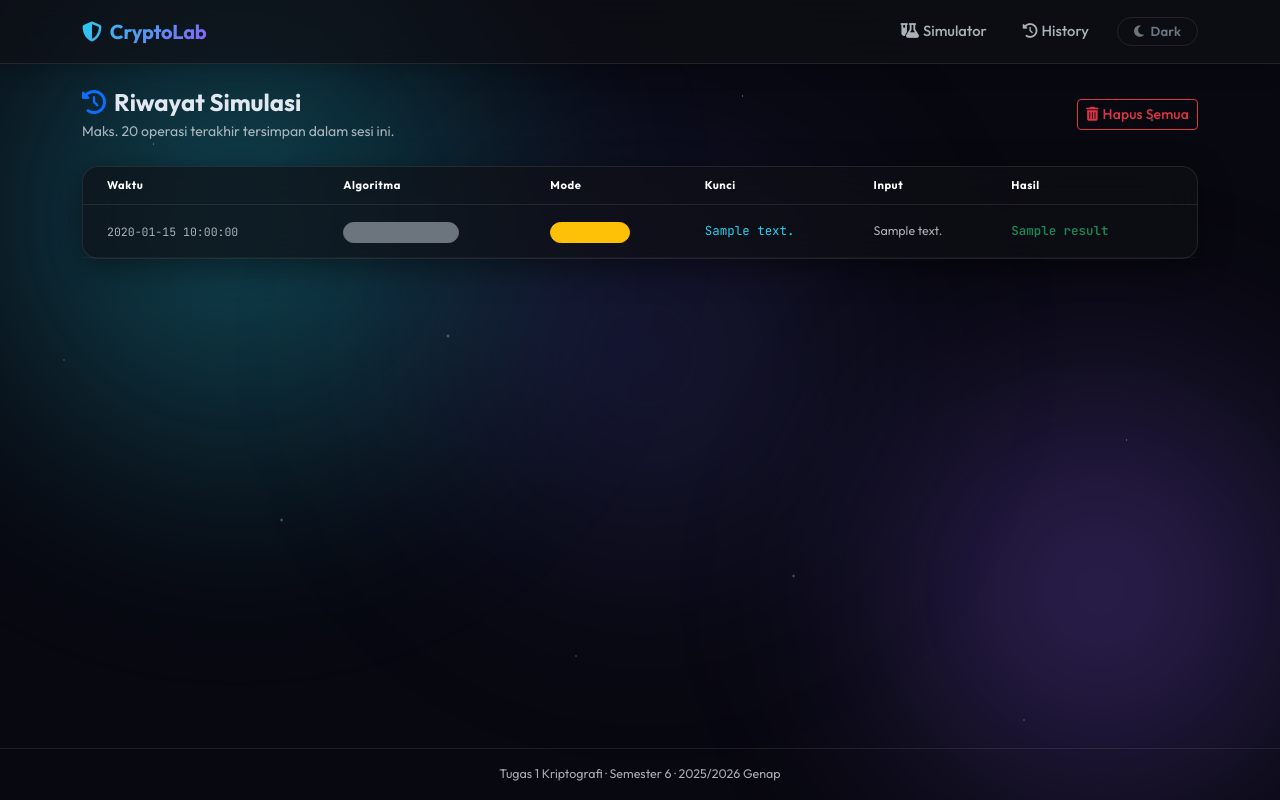
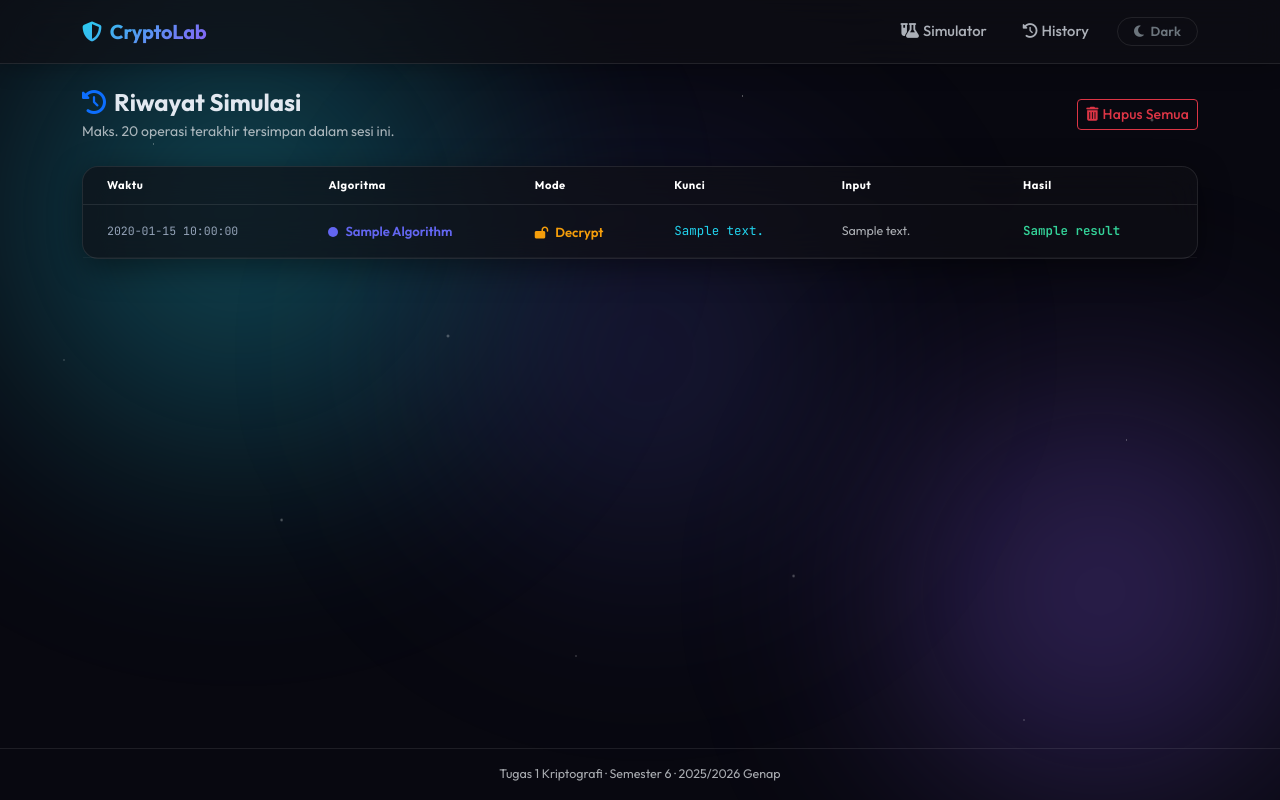
Before and after one commit to imamrzkys/TUGAS-1-KRIFTOGRAFY, a Flask app: template templates/history.html in a window 1280 px wide. Run offline with Flask 3, Linux system fonts and the light colour scheme; the template is opened without the code that fills it: most values are stand-ins (such as "Sample title", 1, 10 or a date in 2020).

Commit message:
fix: history badge text visibility - dot + colored label design

```diff
--- a/templates/history.html
+++ b/templates/history.html
@@ -21,7 +21,6 @@
     {% endif %}
 </div>
 
-<!-- Table / Empty State -->
 <div class="card glass-card">
     <div class="card-body p-0">
         {% if history %}
@@ -29,70 +28,92 @@
             <table class="table table-hover table-borderless align-middle mb-0 custom-table">
                 <thead>
                     <tr>
-                        <th class="ps-3 ps-md-4">Waktu</th>
-                        <th>Algoritma</th>
-                        <th>Mode</th>
-                        <th class="d-none d-md-table-cell">Kunci</th>
-                        <th class="d-none d-sm-table-cell">Input</th>
-                        <th class="pe-3 pe-md-4">Hasil</th>
+                        <th class="ps-3 ps-md-4" style="min-width:120px;">Waktu</th>
+                        <th style="min-width:110px;">Algoritma</th>
+                        <th style="min-width:100px;">Mode</th>
+                        <th class="d-none d-md-table-cell" style="min-width:120px;">Kunci</th>
+                        <th class="d-none d-sm-table-cell" style="min-width:130px;">Input</th>
+                        <th class="pe-3 pe-md-4" style="min-width:130px;">Hasil</th>
                     </tr>
                 </thead>
                 <tbody>
                     {% for item in history %}
-                    {% set algo_color = {
-                        'caesar':   'primary',
-                        'vigenere': 'info',
-                        'affine':   'warning',
-                        'hill':     'danger',
-                        'playfair': 'success'
-                    }.get(item.algorithm, 'secondary') %}
+
+                    {# --- Warna per algoritma --- #}
+                    {% if item.algorithm == 'caesar' %}
+                        {% set badge_bg = '#3b82f6' %}
+                    {% elif item.algorithm == 'vigenere' %}
+                        {% set badge_bg = '#06b6d4' %}
+                    {% elif item.algorithm == 'affine' %}
+                        {% set badge_bg = '#f59e0b' %}
+                    {% elif item.algorithm == 'hill' %}
+                        {% set badge_bg = '#ef4444' %}
+                    {% elif item.algorithm == 'playfair' %}
+                        {% set badge_bg = '#10b981' %}
+                    {% else %}
+                        {% set badge_bg = '#6366f1' %}
+                    {% endif %}
+
                     <tr>
-                        <td class="ps-3 ps-md-4 font-monospace text-muted text-nowrap" style="font-size:.72rem;">
+                        <!-- Waktu -->
+                        <td class="ps-3 ps-md-4 font-monospace text-nowrap"
+                            style="font-size:.72rem; color: #94a3b8;">
                             {{ item.timestamp }}
                         </td>
+
+                        <!-- Algoritma -->
                         <td>
-                            <span class="badge rounded-pill px-2 py-1 fw-semibold
-                                         bg-{{ algo_color }} bg-opacity-20
-                                         text-{{ algo_color }}
-                                         border border-{{ algo_color }} border-opacity-40
-                                         text-capitalize"
-                                  style="font-size:.72rem; letter-spacing:.02em;">
-                                {{ item.algorithm }}
+                            <span style="display:inline-flex; align-items:center; gap:7px; white-space:nowrap;">
+                                <span style="width:10px; height:10px; border-radius:50%; background:{{ badge_bg }};
+                                             flex-shrink:0; display:inline-block;"></span>
+                                <span style="font-size:.82rem; font-weight:600; text-transform:capitalize;
+                                             color: {{ badge_bg }};">{{ item.algorithm }}</span>
                             </span>
                         </td>
+
+                        <!-- Mode -->
                         <td>
                             {% if item.mode == 'encrypt' %}
-                            <span class="badge rounded-pill px-2 py-1 bg-success bg-opacity-20
-                                         text-success border border-success border-opacity-40"
-                                  style="font-size:.72rem;">
-                                <i class="fa-solid fa-lock" aria-hidden="true"></i>
-                                <span class="d-none d-sm-inline ms-1">Encrypt</span>
+                            <span style="display:inline-flex; align-items:center; gap:7px; white-space:nowrap;">
+                                <i class="fa-solid fa-lock" style="font-size:.75rem; color:#10b981;" aria-hidden="true"></i>
+                                <span style="font-size:.82rem; font-weight:600; color:#10b981;">Encrypt</span>
                             </span>
                             {% else %}
-                            <span class="badge rounded-pill px-2 py-1 bg-warning bg-opacity-20
-                                         text-warning border border-warning border-opacity-40"
-                                  style="font-size:.72rem;">
-                                <i class="fa-solid fa-lock-open" aria-hidden="true"></i>
-                                <span class="d-none d-sm-inline ms-1">Decrypt</span>
+                            <span style="display:inline-flex; align-items:center; gap:7px; white-space:nowrap;">
+                                <i class="fa-solid fa-lock-open" style="font-size:.75rem; color:#f59e0b;" aria-hidden="true"></i>
+                                <span style="font-size:.82rem; font-weight:600; color:#f59e0b;">Decrypt</span>
                             </span>
                             {% endif %}
                         </td>
+
+                        <!-- Kunci -->
                         <td class="font-monospace d-none d-md-table-cell"
                             style="font-size:.78rem; color: var(--c-cyan);">
                             {{ item.key_summary }}
                         </td>
-                        <td class="text-muted d-none d-sm-table-cell" style="max-width:140px; font-size:.78rem;">
-                            <span class="d-block text-truncate" title="{{ item.text }}">{{ item.text }}</span>
+
+                        <!-- Input -->
+                        <td class="text-muted d-none d-sm-table-cell"
+                            style="max-width:150px; font-size:.78rem;">
+                            <span class="d-block text-truncate" title="{{ item.text }}">
+                                {{ item.text }}
+                            </span>
                         </td>
-                        <td class="pe-3 pe-md-4 font-monospace fw-semibold text-success"
-                            style="max-width:140px; font-size:.78rem;">
-                            <span class="d-block text-truncate" title="{{ item.result }}">{{ item.result }}</span>
+
+                        <!-- Hasil -->
+                        <td class="pe-3 pe-md-4 font-monospace fw-semibold"
+                            style="max-width:150px; font-size:.78rem; color: #34d399;">
+                            <span class="d-block text-truncate" title="{{ item.result }}">
+                                {{ item.result }}
+                            </span>
                         </td>
                     </tr>
+
                     {% endfor %}
                 </tbody>
             </table>
         </div>
+
         {% else %}
         <div class="text-center py-5 text-muted">
             <div style="font-size:2.5rem; opacity:.25;" class="mb-3">
@@ -104,4 +125,5 @@
         {% endif %}
     </div>
 </div>
+
 {% endblock %}
```
